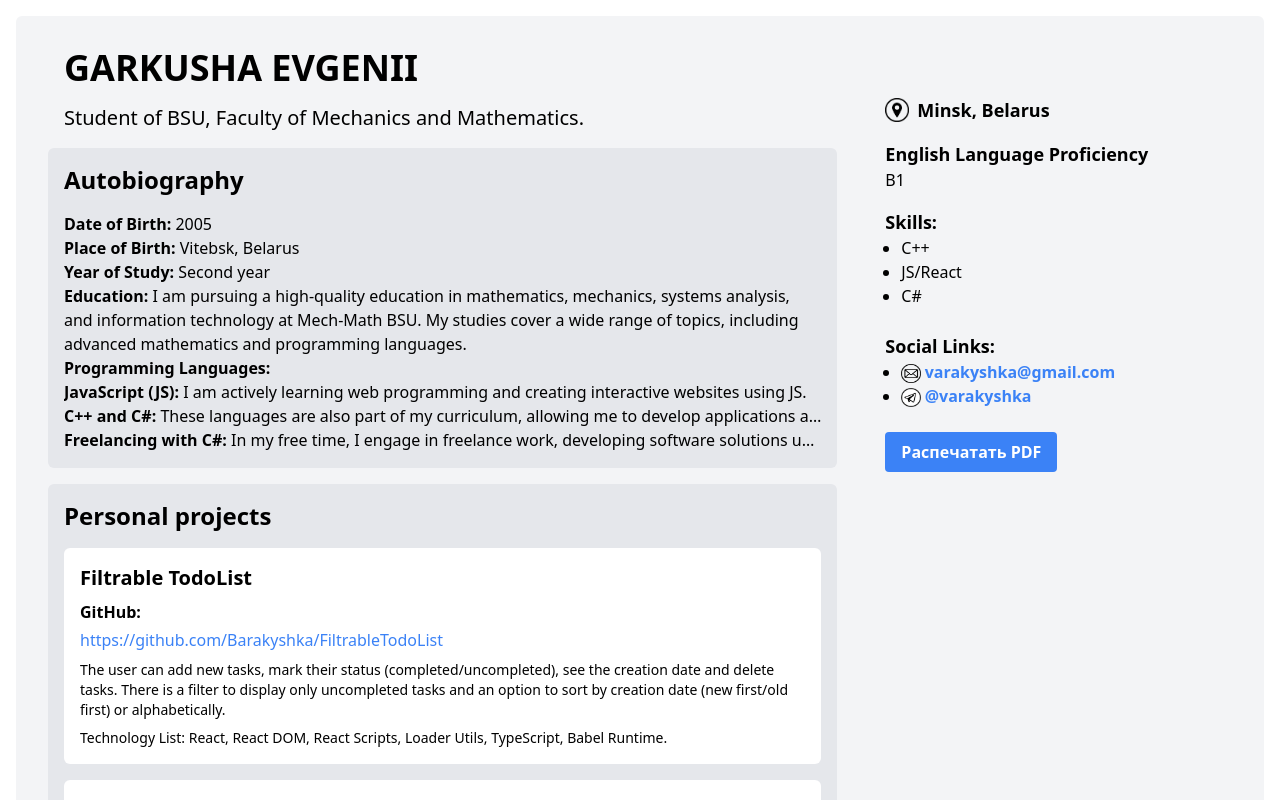
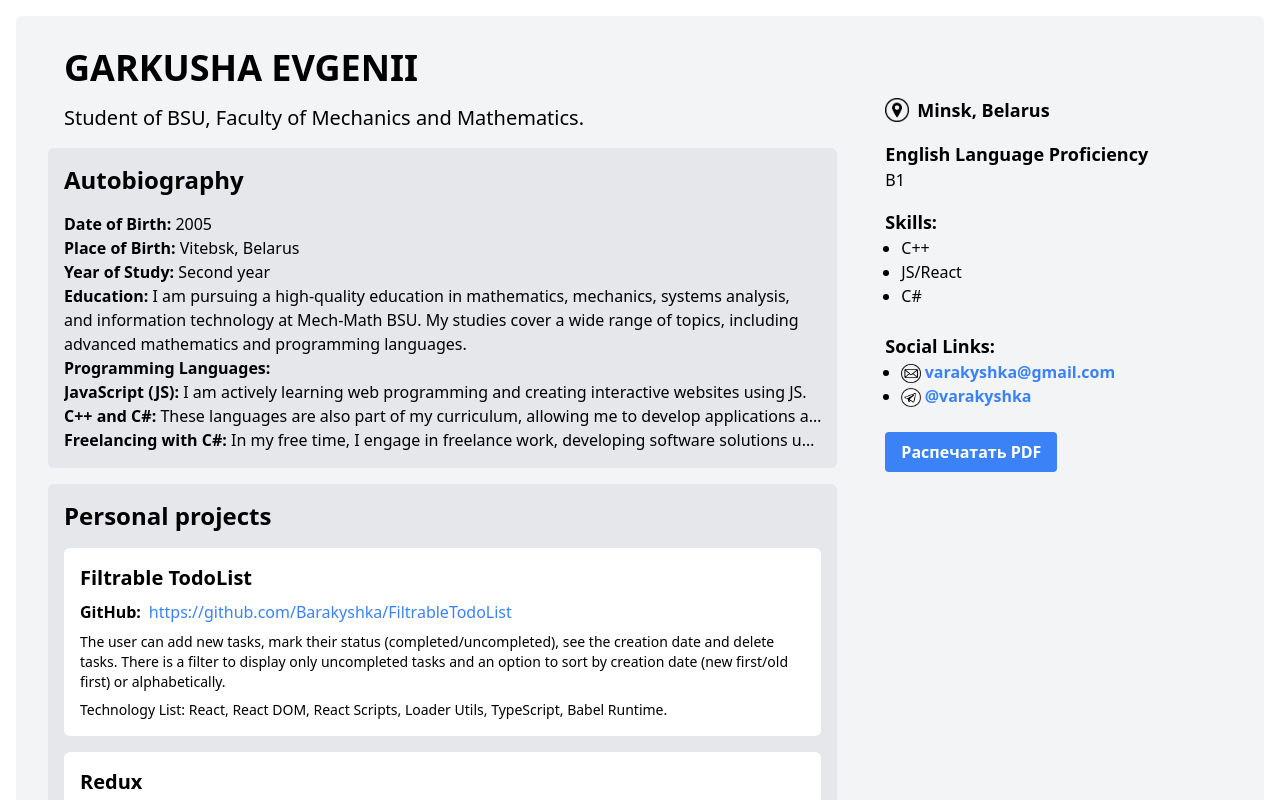
Before and after one commit to Barakyshka/CV, a React (Vite) app: page / in a window 1280 px wide. Shown: the top 800 px of the page. Built offline with nearby package versions, Linux system fonts and the light colour scheme.

Commit message:
Update ProjectItem.jsx

```diff
--- a/src/components/ProjectItem.jsx
+++ b/src/components/ProjectItem.jsx
@@ -4,19 +4,19 @@ function ProjectItem({ name, githubLink, description, technologies }) {
   return (
     <div className="bg-white p-4 rounded-md mb-4">
       <h3 className="text-xl font-bold mb-2">{name}</h3>
-      <div className="flex flex-col mb-2">
-        <span className="font-bold mb-1">GitHub:</span>
+      <article className="flex items-center mb-2">
+        <p className="font-bold">GitHub:</p>
         <a
           href={githubLink}
           target="_blank"
           rel="noopener noreferrer"
-          className="text-blue-500 hover:underline"
+          className="text-blue-500 hover:underline ml-2"
         >
           {githubLink}
         </a>
-      </div>
-      <p className="text-sm mb-2">{description}</p>
-      <p className="text-sm">{technologies}</p>
+      </article>
+      <article className="text-sm mb-2">{description}</article>
+      <article className="text-sm">{technologies}</article>
     </div>
   );
 }
```
